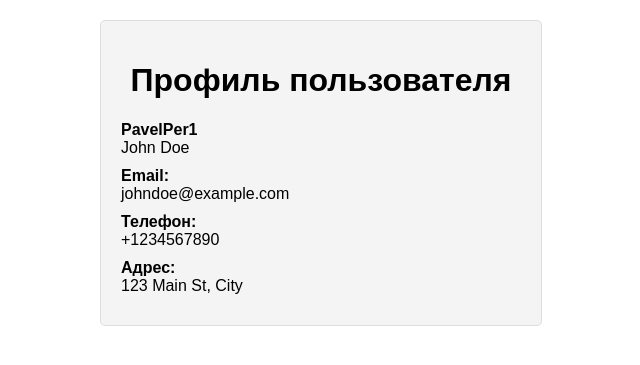
After one commit to PavelPer1/house_book, a Django app: page /profile in a window 1280 px wide. The commit adds this page. Shown: the top 365 px of the page, without its empty margins (319-959 px from the left). Run offline with Django 4.2, Linux system fonts and the light colour scheme; a user stored in the database is signed in.

Commit message:
Реализация Входа
Backend для входа в аккаунт

```diff
--- a/House_books/settings.py
+++ b/House_books/settings.py
@@ -13,6 +13,8 @@ https://docs.djangoproject.com/en/4.2/ref/settings/
 from pathlib import Path
 
 # Build paths inside the project like this: BASE_DIR / 'subdir'.
+from django.urls import reverse_lazy
+
 BASE_DIR = Path(__file__).resolve().parent.parent
 
 
@@ -122,3 +124,5 @@ STATIC_URL = 'static/'
 # https://docs.djangoproject.com/en/4.2/ref/settings/#default-auto-field
 
 DEFAULT_AUTO_FIELD = 'django.db.models.BigAutoField'
+
+LOGIN_REDIRECT_URL = reverse_lazy('Profile: profile')
--- a/House_books/urls.py
+++ b/House_books/urls.py
@@ -19,5 +19,6 @@ from django.urls import path, include
 
 urlpatterns = [
     path('admin/', admin.site.urls),
-    path('login/', include('Profile.urls'))
+    path('', include('Profile.urls')),
+    path('accounts/', include('django.contrib.auth.urls'))
 ]
--- /dev/null
+++ b/Profile/settings/default_settings.py
@@ -0,0 +1,3 @@
+from django.urls import reverse_lazy
+
+LOGIN_REDIRECT_URL = reverse_lazy('Profile:profile')
--- /dev/null
+++ b/Profile/templates/profile.html
@@ -0,0 +1,45 @@
+<!DOCTYPE html>
+<html lang="ru">
+<head>
+    <meta charset="UTF-8">
+    <title>Профиль пользователя</title>
+    <style>
+        /* CSS стили */
+        body {
+            font-family: Arial, sans-serif;
+            margin: 0;
+            padding: 20px;
+        }
+        h1 {
+            text-align: center;
+        }
+        .profile-container {
+            width: 400px;
+            margin: 0 auto;
+            padding: 20px;
+            background-color: #f4f4f4;
+            border: 1px solid #ddd;
+            border-radius: 5px;
+        }
+        .profile-label {
+            font-weight: bold;
+        }
+        .profile-value {
+            margin-bottom: 10px;
+        }
+    </style>
+</head>
+<body>
+    <div class="profile-container">
+        <h1>Профиль пользователя</h1>
+        <div class="profile-label">{{ user.username }}</div>
+        <div class="profile-value">John Doe</div>
+        <div class="profile-label">Email:</div>
+        <div class="profile-value">johndoe@example.com</div>
+        <div class="profile-label">Телефон:</div>
+        <div class="profile-value">+1234567890</div>
+        <div class="profile-label">Адрес:</div>
+        <div class="profile-value">123 Main St, City</div>
+    </div>
+</body>
+</html>
--- a/Profile/urls.py
+++ b/Profile/urls.py
@@ -2,5 +2,5 @@ from django.urls import path, include
 from . import views
 
 urlpatterns = [
-    path('', views.login_view)
+    path('profile', views.login_view, name='profile')
 ]
--- a/Profile/views.py
+++ b/Profile/views.py
@@ -1,18 +1,9 @@
+from django.contrib.auth.decorators import login_required
 from django.shortcuts import render, redirect
 from django.contrib.auth import authenticate, login
 from django.views.decorators.csrf import csrf_protect, csrf_exempt
 
 
-@csrf_protect
+@login_required
 def login_view(request):
-    if request.method == 'POST':
-        username = request.POST.get('username')
-        password = request.POST.get('password')
-        user = authenticate(request, username=username, password=password)
-        if user is not None:
-            login(request, user)
-            return redirect('home')
-        else:
-            return render(request, 'login.html', {'error': 'Неверные учетные данные'})
-    else:
-        return render(request, 'login.html')
+    return render(request, 'profile.html')
```
Also changed, not shown: Profile/templates/registration/login.html (renamed from Profile/templates/login.html, +4 -3 lines), Profile/models.py (line endings or trailing spaces), db.sqlite3.
